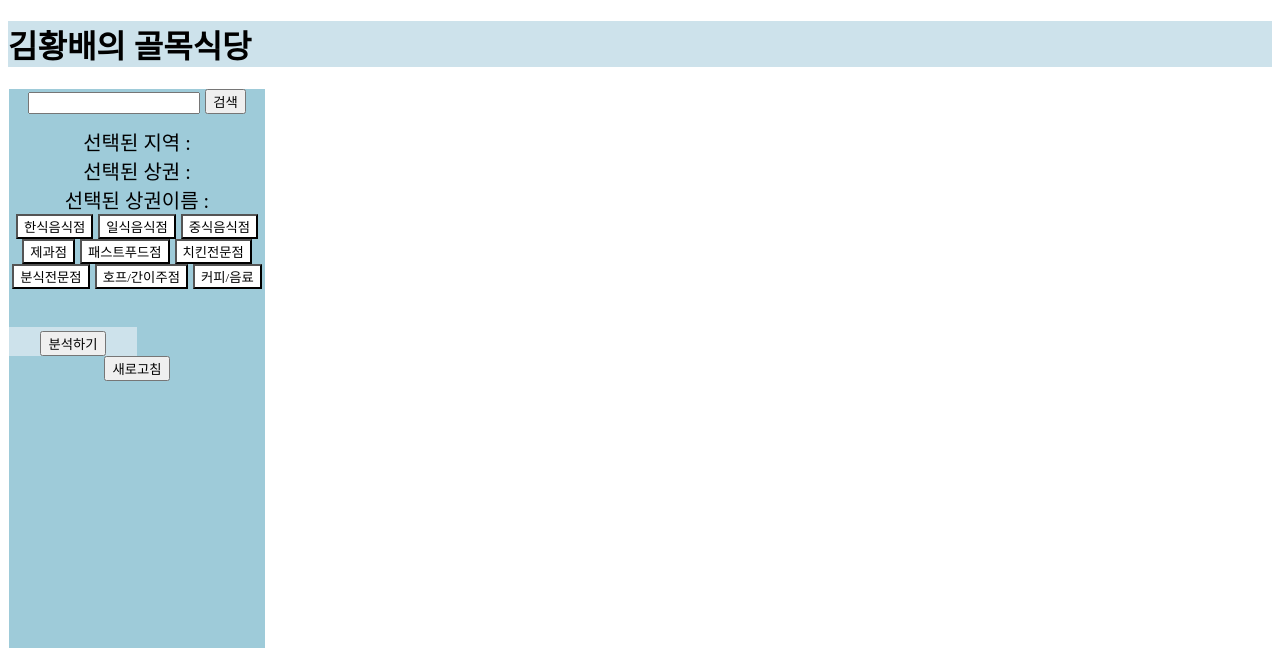
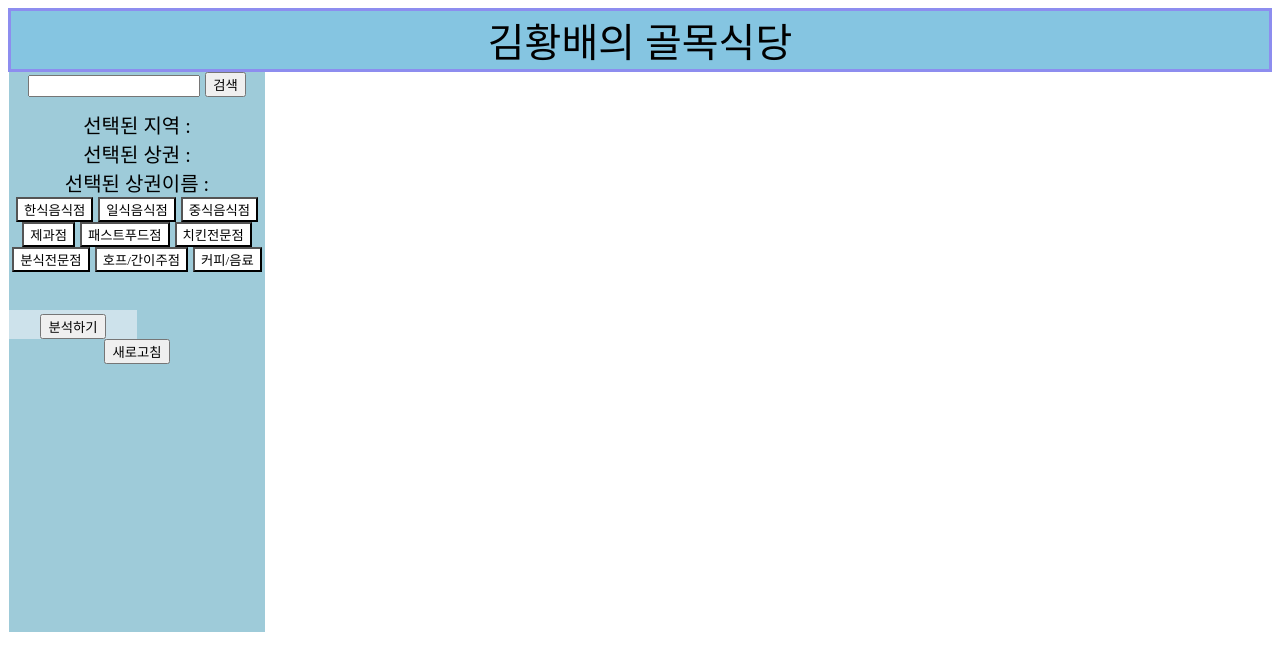
Before and after one commit to baejb/KimHwangBaeStreet, a Django app: page /index/ in a window 1280 px wide. Shown: the top 648 px of the page. Run offline with Django 3.2, Linux system fonts and the light colour scheme; some libraries are stand-ins or nearby versions; some web fonts are replaced.

Commit message:
title style 변경

```diff
--- a/elastic/static/elastic/css/style.css
+++ b/elastic/static/elastic/css/style.css
@@ -13,8 +13,12 @@
     #map{
         z-index: 1;
     }
-    h1{
-        background-color: rgba(205, 226, 235, 1);
+    #title{
+        background-color: rgb(133, 197, 225);
+        font-size: 40px;
+        text-align: center;
+        border-style: solid;
+        border-color: #8d8def;
     }
     .map_wrap{
         font-size:20px;
--- a/elastic/templates/elastic/index.html
+++ b/elastic/templates/elastic/index.html
@@ -11,7 +11,7 @@
 
 </head>
 <body>
-<h1>김황배의 골목식당</h1>
+<div id="title">김황배의 골목식당</div>
 <div class="map_wrap" >
     <div id="menu_wrap" class="bg_white">
         <div class="search">
```
